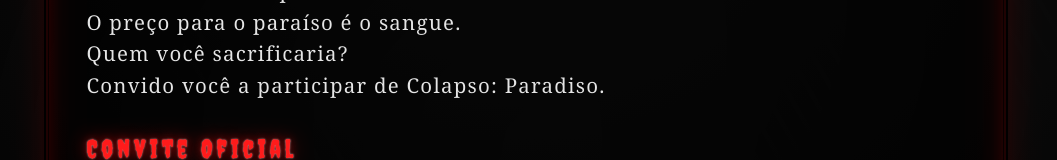
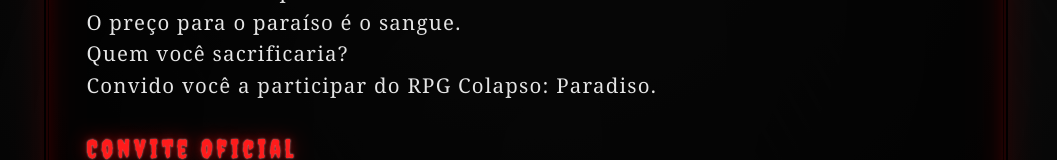
Before and after one commit to Karma-Corp/ParadisoInvite, a plain HTML site: page invite.html in a window 1280 px wide. Both pictures are taken after a click on the button "VISUALIZAR CONTEÚDO". Shown: the part 373-533 px from the top of the page, without its empty margins (114-1171 px from the left). Drawn offline with Linux system fonts and the light colour scheme.

Commit message:
Clarify invitation message to specify RPG in invite.html

```diff
--- a/invite.html
+++ b/invite.html
@@ -85,7 +85,7 @@
   <p class="sub">Velhos rituais despertam nas sombras.</p>
   <p class="sub">O preço para o paraíso é o sangue.</p>
   <p class="sub">Quem você sacrificaria?</p>
-  <p class="sub">Convido você a participar de Colapso: Paradiso.</p>
+  <p class="sub">Convido você a participar do RPG Colapso: Paradiso.</p>
     <div class="ritual">Convite Oficial</div>
     <div class="scribe">DHARMA CORP // CLASSIFIED</div>
   </div>
```
